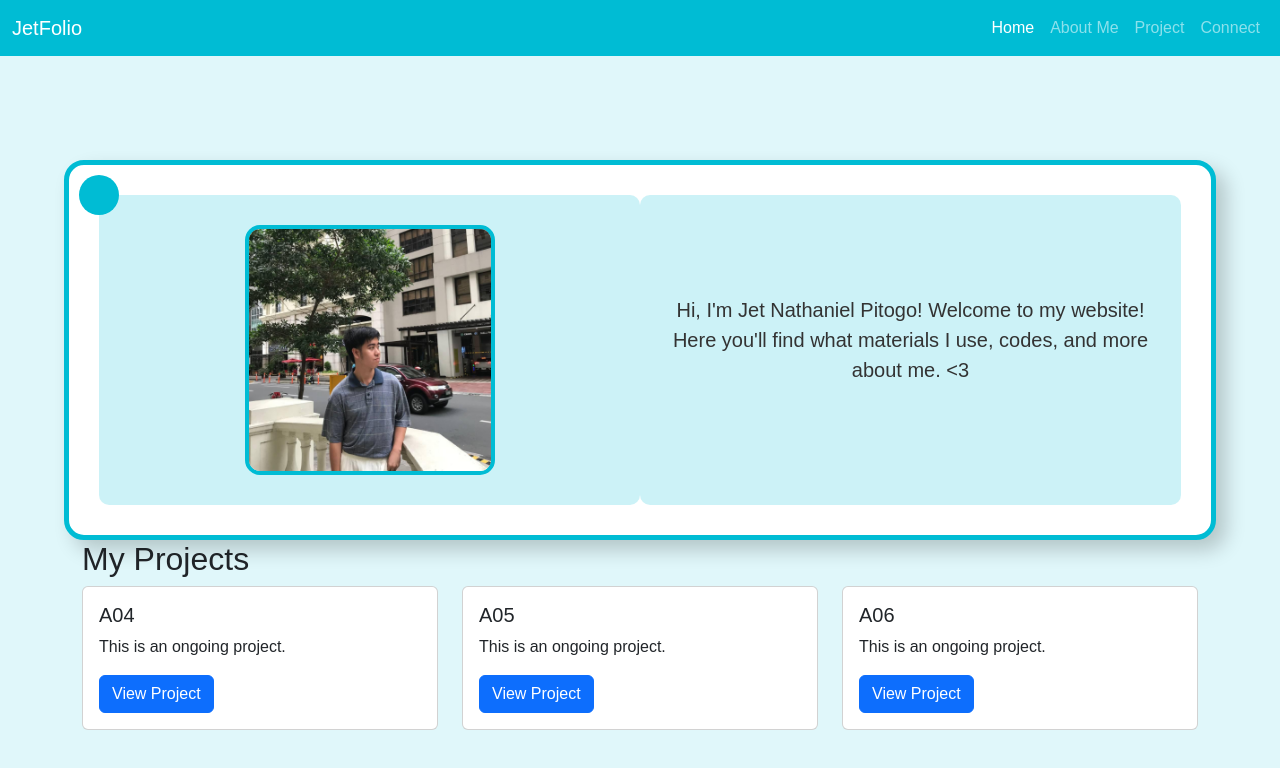
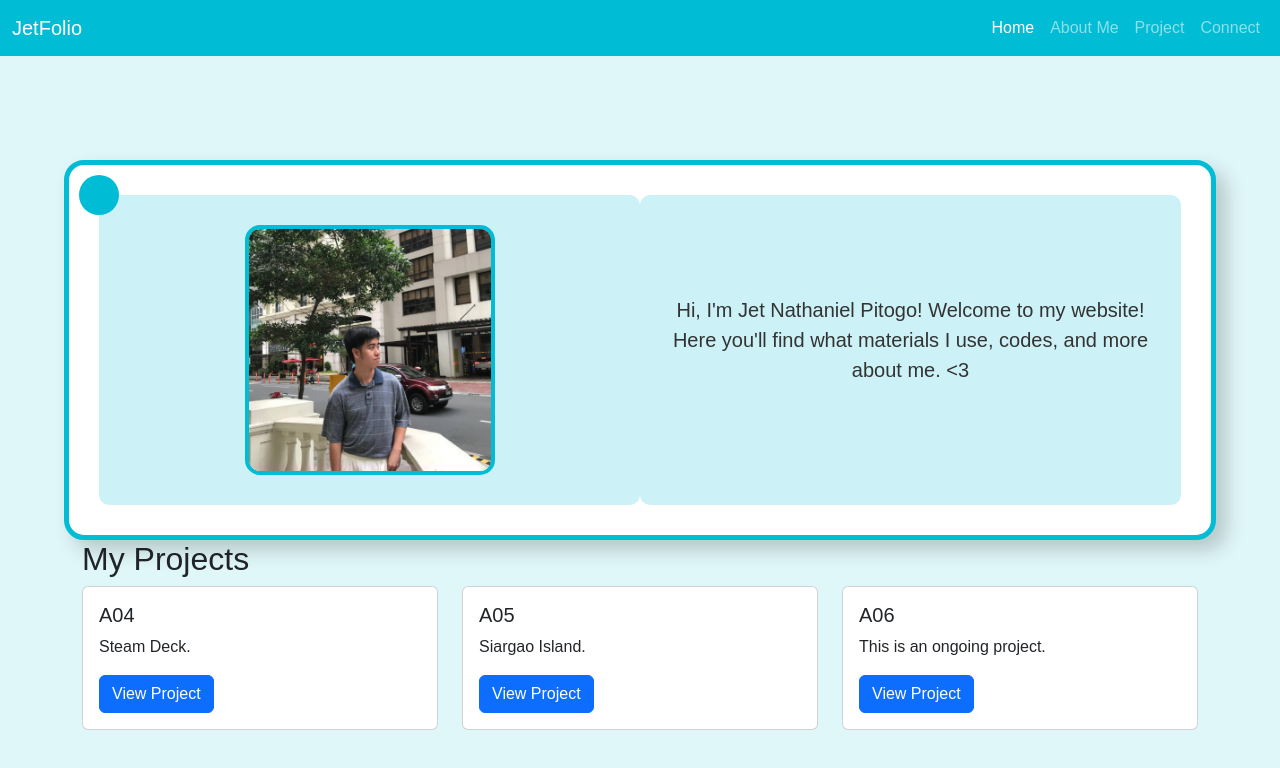
Before and after one commit to nathanxcx/nathanxcx.github.io, a plain HTML site: page index.html in a window 1280 px wide. Drawn offline with nearby package versions, Linux system fonts and the light colour scheme.

Commit message:
Update index.html

```diff
--- a/index.html
+++ b/index.html
@@ -137,7 +137,7 @@
                 <div class="card custom-card">
                     <div class="card-body">
                         <h5 class="card-title">A04</h5>
-                        <p class="card-text">This is an ongoing project.</p>
+                        <p class="card-text">Steam Deck.</p>
                         <a href="A04/index.html" target="_blank" class="btn btn-primary">View Project</button></a>
                     </div>
                 </div>
@@ -148,7 +148,7 @@
                 <div class="card custom-card">
                     <div class="card-body">
                         <h5 class="card-title">A05</h5>
-                        <p class="card-text">This is an ongoing project.</p>
+                        <p class="card-text">Siargao Island.</p>
                         <a href="A05/index.html" class="btn btn-primary">View Project</button></a>
                     </div>
                 </div>
```
